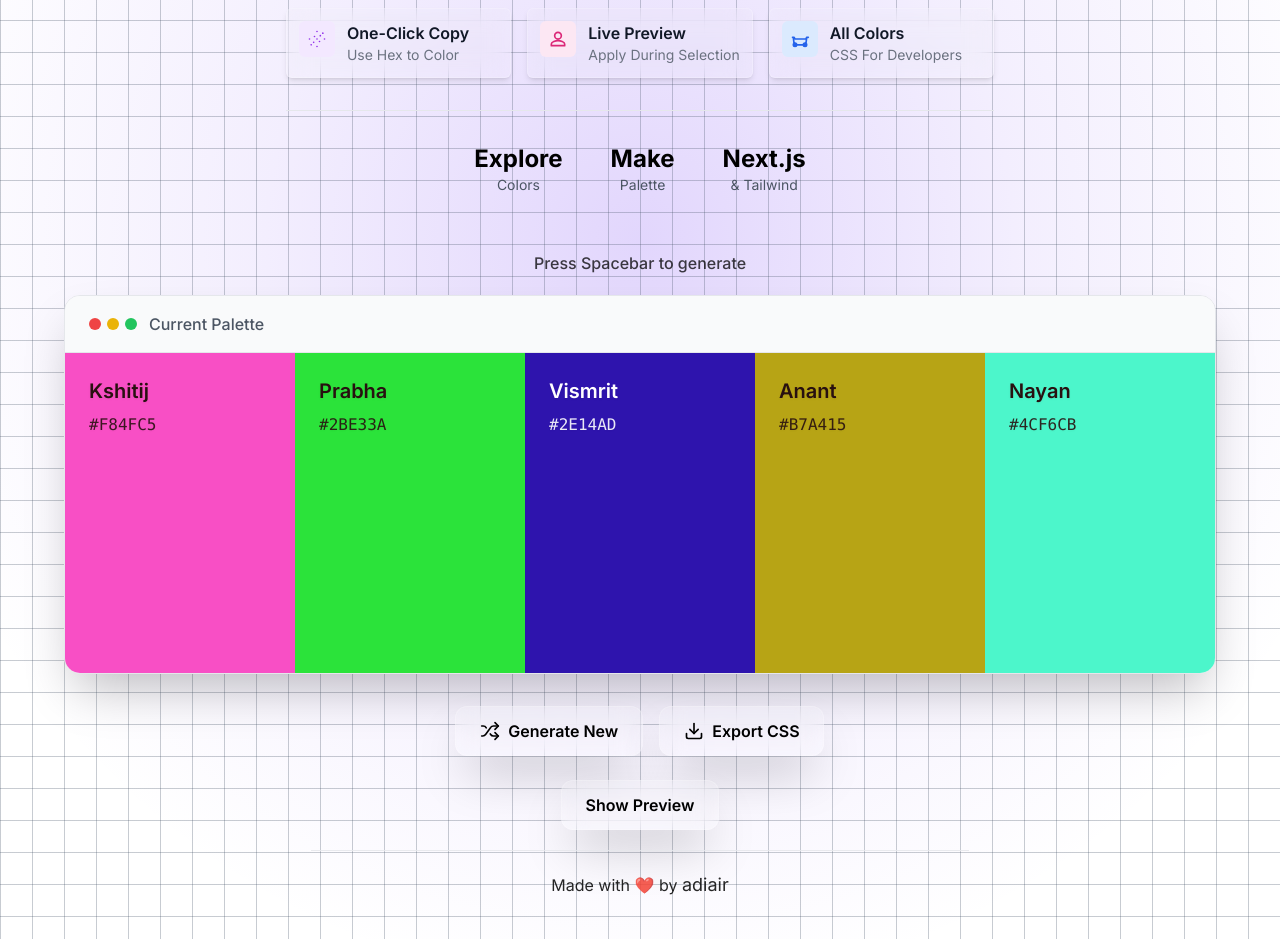
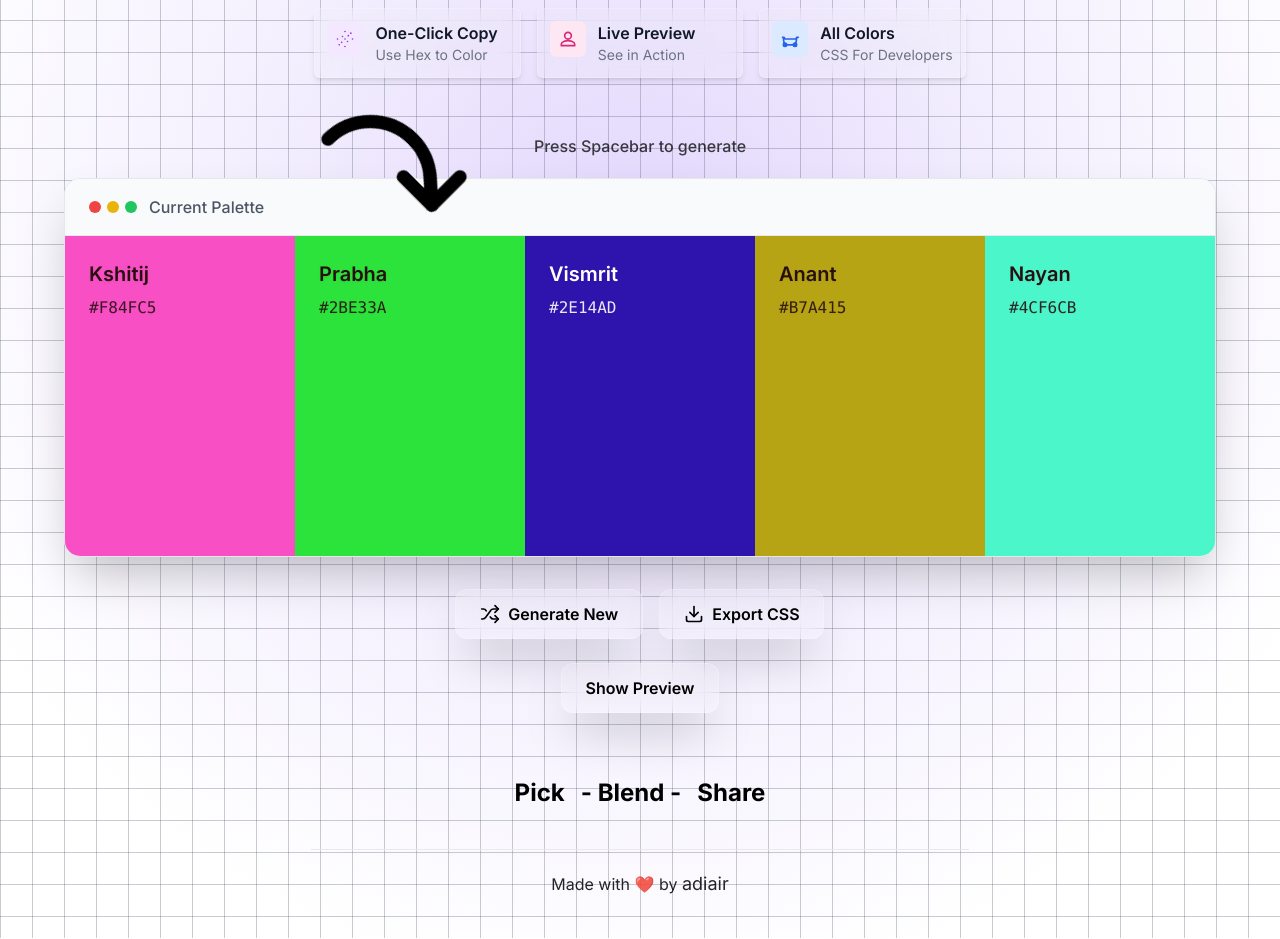
Before and after one commit to adiair/Palette, a Next.js app: page / in a window 1280 px wide. Shown: the part 460-1399 px from the top of the page. Built offline with nearby package versions, Linux system fonts and the light colour scheme.

Commit message:
updated the layout a little bit

```diff
--- a/src/app/components/FeatureSection.jsx
+++ b/src/app/components/FeatureSection.jsx
@@ -1,3 +1,6 @@
+import { Redo } from 'lucide-react'
+
+
 export default function FeatureSection() {
   return (
     <div className="mt-10 text-center max-w-5xl mx-auto px-4 sm:px-6">
@@ -26,7 +29,7 @@ export default function FeatureSection() {
           </div>
           <div className="text-left">
             <h3 className="text-sm sm:text-base font-semibold text-gray-900">Live Preview</h3>
-            <p className="text-xs sm:text-sm text-gray-500 leading-snug">Apply During Selection</p>
+            <p className="text-xs sm:text-sm text-gray-500 leading-snug">See in Action</p>
           </div>
         </div>
 
@@ -43,27 +46,9 @@ export default function FeatureSection() {
           </div>
         </div>
       </div>
+      <Redo className="absolute rotate-45 hidden sm:block md:h-40 md:w-40" />
 
-      {/* Bottom Section */}
-      <div className="flex flex-col sm:flex-row items-center justify-center gap-6 sm:gap-8 md:gap-12 mt-8 mb-14 pt-6 sm:pt-8 border-t transition-all duration-300">
-        {/* Feature 1 */}
-        <div className="text-center">
-          <div className="text-lg sm:text-xl md:text-2xl font-bold">Explore</div>
-          <div className="text-xs sm:text-sm text-gray-600">Colors</div>
-        </div>
-        {/* Feature 2 */}
-        <div className="text-center">
-          <div className="text-lg sm:text-xl md:text-2xl font-bold">Make</div>
-          <div className="text-xs sm:text-sm text-gray-600">Palette</div>
-        </div>
-        {/* Feature 3 */}
-        <div className="text-center">
-          <div className="text-lg sm:text-xl md:text-2xl font-bold">Next.js</div>
-          <div className="text-xs sm:text-sm text-gray-600">& Tailwind</div>
-        </div>
-      </div>
-
-      <p className="font-medium text-black text-sm sm:text-base opacity-75 mb-5 mt-4">
+      <p className="font-medium text-black text-sm sm:text-base opacity-75 mb-5 mt-14">
         Press Spacebar to generate
       </p>
     </div>
--- a/src/app/components/Header.jsx
+++ b/src/app/components/Header.jsx
@@ -1,4 +1,4 @@
-import { Palette, ArrowRight, Zap } from 'lucide-react'
+import {ArrowRight, Zap } from 'lucide-react'
 
 export default function Header() {
   return (
--- a/src/app/components/preview.jsx
+++ b/src/app/components/preview.jsx
@@ -1,5 +1,4 @@
-import { ArrowRight, Rocket, Slack } from "lucide-react";
-
+import { ArrowRight, Redo, Rocket, Slack } from "lucide-react";
 
 export default function Preview({ palette, onClose }) {
     if (!palette || palette.length < 5) return null;
@@ -11,8 +10,8 @@ export default function Preview({ palette, onClose }) {
     const footer = palette[4].hex;
 
     return (
-        <div className="fixed inset-0 z-50 flex items-center justify-center bg-white/10 backdrop-blur-sm p-4">
-            <section className="relative rounded-2xl shadow-xl border-4 border-white/80 p-5 max-h-[90vh] overflow-y-auto w-full max-w-xl bg-black/40 backdrop-blur-lg">
+        <div className="fixed inset-0 z-50 flex items-center justify-center bg-black/80 backdrop-blur-sm p-4">
+            <section className="relative rounded-2xl shadow-xl border-4 border-white/80 p-5 max-h-[90vh] overflow-y-auto w-full max-w-xl bg-white/20 backdrop-blur-lg">
 
                 {/* Close Button */}
                 <button
@@ -26,11 +25,11 @@ export default function Preview({ palette, onClose }) {
                 <nav className="w-full max-w-6xl mb-2 flex flex-row sm:flex-row justify-between px-3 sm:px-8 items-center mt-10">
                     <div className="flex items-center mb-4 sm:mb-0">
                         <div
-                            className="w-6 h-6 rounded-full mr-1 border border-white/20 backdrop-blur-md"
+                            className=" h-7 mr-2 pr-2 pl-2 rounded-md text-white font-semibold shadow-sm border border-white/20 bg-opacity-10 hover:bg-blue-500"
                             style={{ background: footer }}
-                        ></div>
+                        >Logo</div>
                         <h1 className="text-lg sm:text-2xl font-bold text-white hover:text-blue-400 transition">
-                            Preview : Logo
+                            Preview
                         </h1>
                     </div>
                     <ul className="flex gap-1 sm:gap-4 text-xs">
@@ -45,6 +44,7 @@ export default function Preview({ palette, onClose }) {
                         ))}
                     </ul>
                 </nav>
+
 
                 {/* Hero Section */}
                 <div
--- a/src/app/page.js
+++ b/src/app/page.js
@@ -208,6 +208,24 @@ export default function Home() {
 
         <Notification message={notification} />
 
+        <div className="flex flex-row items-center justify-center gap-4 mt-8 mb-5 pt-6 sm:pt-8  transition-all duration-300">
+        {/* Feature 1 */}
+        <div className="text-center">
+          <div className="text-lg sm:text-xl md:text-2xl font-bold">Pick</div>
+          {/* <div className="text-xs sm:text-sm text-gray-600">Pick</div> */}
+        </div>
+        {/* Feature 2 */}
+        <div className="text-center">
+          <div className="text-lg sm:text-xl md:text-2xl font-bold">- Blend -</div>
+          {/* <div className="text-xs sm:text-sm text-gray-600">Blend</div> */}
+        </div>
+        {/* Feature 3 */}
+        <div className="text-center">
+          <div className="text-lg sm:text-xl md:text-2xl font-bold">Share</div>
+          {/* <div className="text-xs sm:text-sm text-gray-600">Share</div> */}
+        </div>
+      </div>
+
         <footer className="mt-5 border-t px-4 sm:px-20 md:px-40 lg:px-60 pt-5 text-center text-black opacity-85">
           <p>
             Made with ❤️ by{" "}
```
